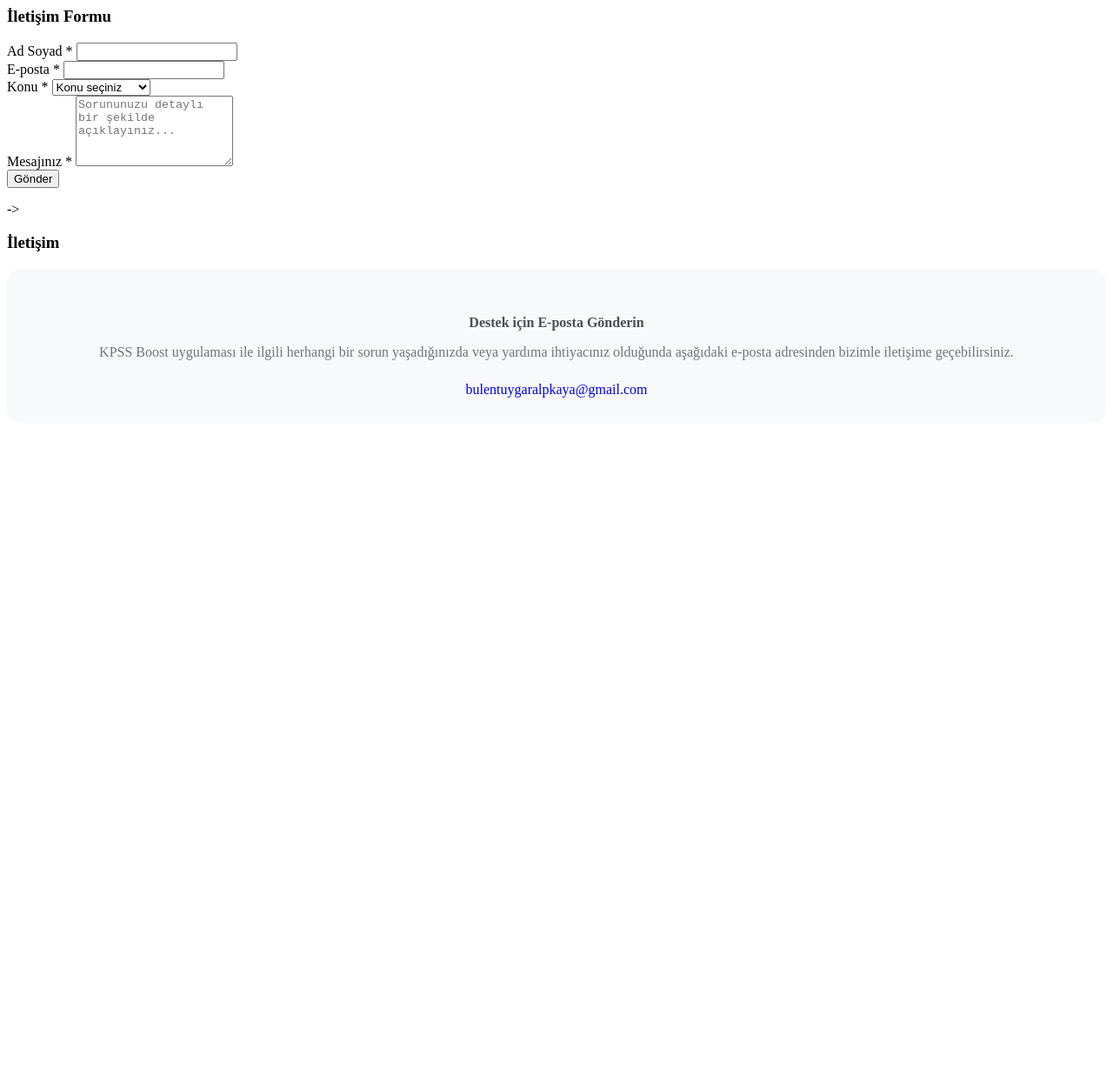
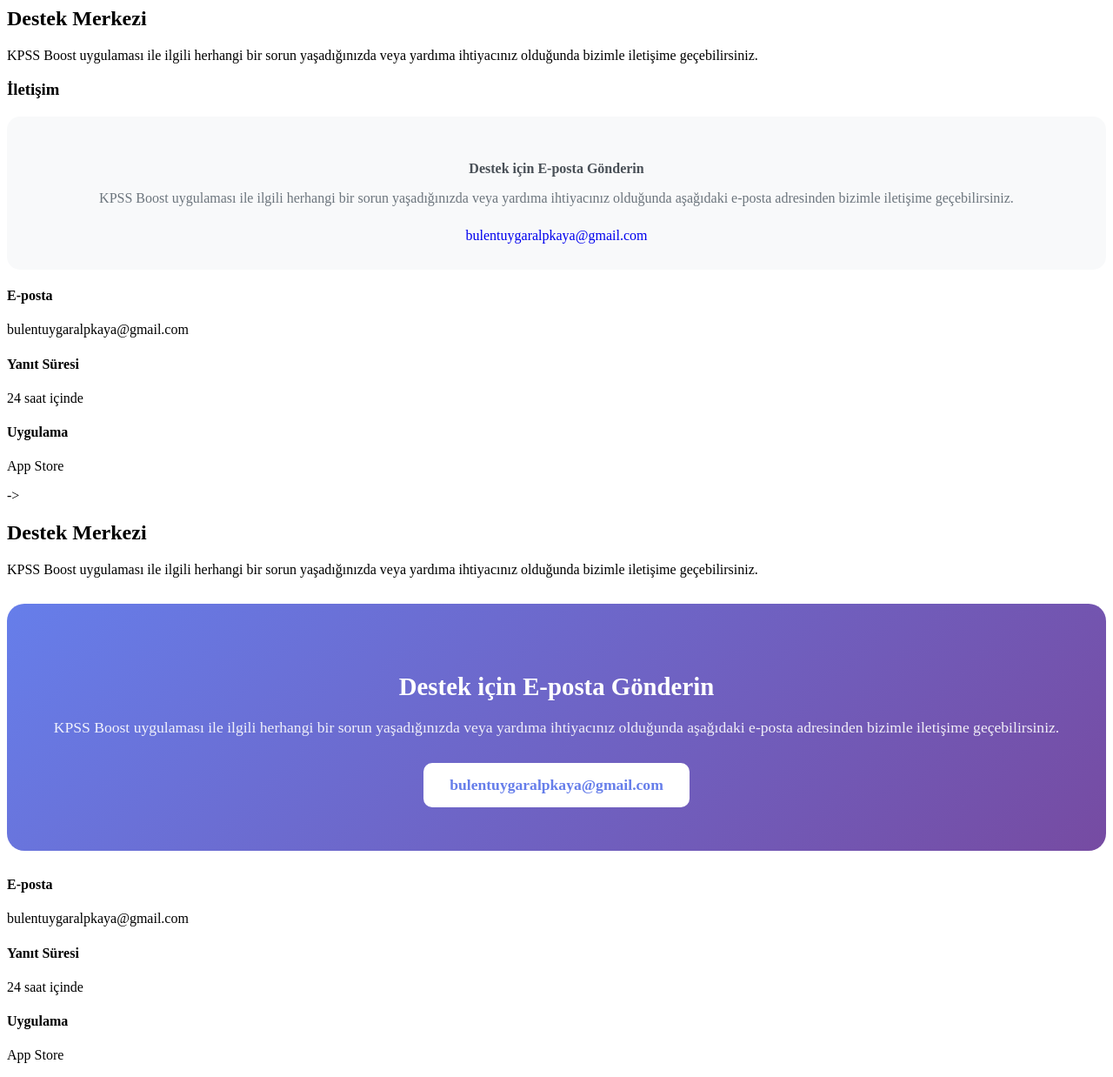
Before and after one commit to UygarAlpkaya/KpssBoost-Support, a plain HTML site: page index.html in a window 1280 px wide. Shown: the whole page at 87% size. Before the commit the page ends 800 px from the top, so only its background shows below. Drawn offline with Linux system fonts and the light colour scheme.

Commit message:
index.html

```diff
--- a/index.html
+++ b/index.html
@@ -1,36 +1,9 @@
-                <div class="contact-form">
-                    <h3>İletişim Formu</h3>
-                    <form id="supportForm">
-                        <div class="form-group">
-                            <label for="name">Ad Soyad *</label>
-                            <input type="text" id="name" name="name" required>
-                        </div>
-                        <div class="form-group">
-                            <label for="email">E-posta *</label>
-                            <input type="email" id="email" name="email" required>
-                        </div>
-                        <div class="form-group">
-                            <label for="subject">Konu *</label>
-                            <select id="subject" name="subject" required>
-                                <option value="">Konu seçiniz</option>
-                                <option value="technical">Teknik Sorun</option>
-                                <option value="content">İçerik Sorunu</option>
-                                <option value="payment">Ödeme Sorunu</option>
-                                <option value="suggestion">Öneri</option>
-                                <option value="other">Diğer</option>
-                            </select>
-                        </div>
-                        <div class="form-group">
-                            <label for="message">Mesajınız *</label>
-                            <textarea id="message" name="message" rows="5" required placeholder="Sorununuzu detaylı bir şekilde açıklayınız..."></textarea>
-                        </div>
-                        <button type="submit" class="btn">
-                            <i class="fas fa-paper-plane"></i> Gönder
-                        </button>
-                    </form>
+            <!-- Destek -->
+            <div id="support" class="tab-content">
+                <div class="section">
+                    <h2>Destek Merkezi</h2>
+                    <p>KPSS Boost uygulaması ile ilgili herhangi bir sorun yaşadığınızda veya yardıma ihtiyacınız olduğunda bizimle iletişime geçebilirsiniz.</p>
                 </div>
-
-->
 
                 <div class="contact-form">
                     <h3>İletişim</h3>
@@ -43,3 +16,61 @@
                         </a>
                     </div>
                 </div>
+
+                <div class="contact-info">
+                    <div class="contact-card">
+                        <i class="fas fa-envelope"></i>
+                        <h4>E-posta</h4>
+                        <p>bulentuygaralpkaya@gmail.com</p>
+                    </div>
+                    <div class="contact-card">
+                        <i class="fas fa-clock"></i>
+                        <h4>Yanıt Süresi</h4>
+                        <p>24 saat içinde</p>
+                    </div>
+                    <div class="contact-card">
+                        <i class="fas fa-globe"></i>
+                        <h4>Uygulama</h4>
+                        <p>App Store</p>
+                    </div>
+                </div>
+            </div>
+
+->
+
+            <!-- Destek -->
+            <div id="support" class="tab-content">
+                <div class="section">
+                    <h2>Destek Merkezi</h2>
+                    <p>KPSS Boost uygulaması ile ilgili herhangi bir sorun yaşadığınızda veya yardıma ihtiyacınız olduğunda bizimle iletişime geçebilirsiniz.</p>
+                </div>
+
+                <div class="contact-form">
+                    <div style="text-align: center; padding: 50px; background: linear-gradient(135deg, #667eea 0%, #764ba2 100%); border-radius: 20px; margin: 30px 0; color: white;">
+                        <i class="fas fa-envelope" style="font-size: 4rem; margin-bottom: 30px; color: white;"></i>
+                        <h3 style="margin-bottom: 20px; font-size: 1.8rem;">Destek için E-posta Gönderin</h3>
+                        <p style="margin-bottom: 30px; font-size: 1.1rem; opacity: 0.9;">KPSS Boost uygulaması ile ilgili herhangi bir sorun yaşadığınızda veya yardıma ihtiyacınız olduğunda aşağıdaki e-posta adresinden bizimle iletişime geçebilirsiniz.</p>
+                        <a href="mailto:bulentuygaralpkaya@gmail.com" style="background: white; color: #667eea; padding: 15px 30px; border-radius: 10px; text-decoration: none; font-weight: 600; font-size: 1.1rem; display: inline-block; transition: transform 0.3s ease;">
+                            <i class="fas fa-envelope"></i> bulentuygaralpkaya@gmail.com
+                        </a>
+                    </div>
+                </div>
+
+                <div class="contact-info">
+                    <div class="contact-card">
+                        <i class="fas fa-envelope"></i>
+                        <h4>E-posta</h4>
+                        <p>bulentuygaralpkaya@gmail.com</p>
+                    </div>
+                    <div class="contact-card">
+                        <i class="fas fa-clock"></i>
+                        <h4>Yanıt Süresi</h4>
+                        <p>24 saat içinde</p>
+                    </div>
+                    <div class="contact-card">
+                        <i class="fas fa-globe"></i>
+                        <h4>Uygulama</h4>
+                        <p>App Store</p>
+                    </div>
+                </div>
+            </div>
```
